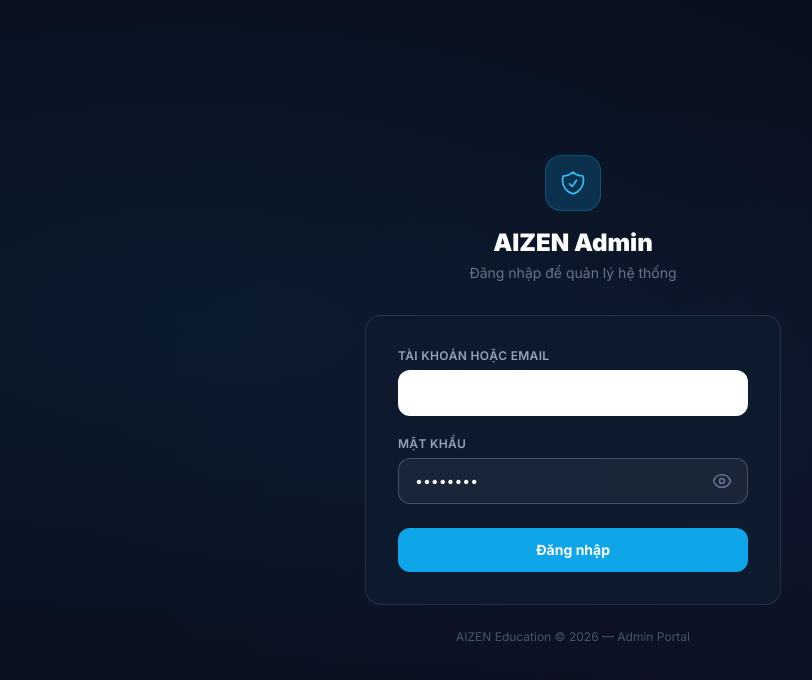
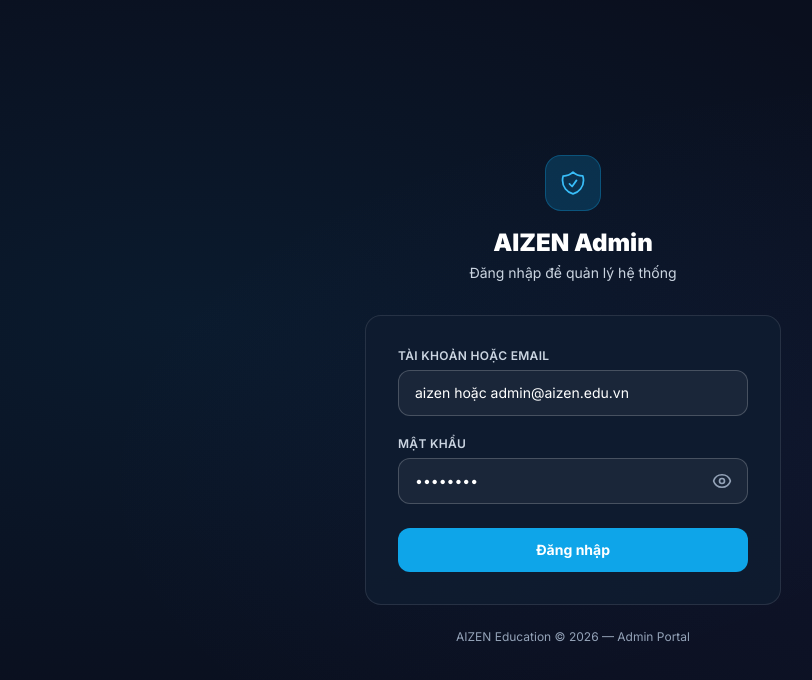
Before and after one commit to Aizenworld69/landing_page_aizen, a Next.js app in the folder apps/frontend/: page /admin/dangnhap in a window 1280 px wide. Shown: the top 680 px of the page, without its empty margins (67-879 px from the left). Built offline with nearby package versions, Linux system fonts and the light colour scheme; no server answers.

Commit message:
style: fix input backgrounds and text contrast on admin login page

```diff
--- a/apps/frontend/src/app/admin/dangnhap/page.tsx
+++ b/apps/frontend/src/app/admin/dangnhap/page.tsx
@@ -63,19 +63,19 @@
             </svg>
           </div>
           <h1 className="text-2xl font-black text-white">AIZEN Admin</h1>
-          <p className="text-slate-500 text-sm mt-1">Đăng nhập để quản lý hệ thống</p>
+          <p className="text-slate-300 text-sm mt-1">Đăng nhập để quản lý hệ thống</p>
         </div>
 
         {/* Card */}
         <div
           className="rounded-2xl border border-white/10 p-8"
-          style={{ background: 'rgba(15,28,48,0.85)' }}
+          style={{ background: 'rgba(15,28,48,0.9)' }}
         >
           <form onSubmit={handleSubmit} className="flex flex-col gap-5">
 
             {/* Email */}
             <div className="flex flex-col gap-1.5">
-              <label className="text-xs font-semibold text-slate-400 uppercase tracking-wide">
+              <label className="text-xs font-semibold text-slate-300 uppercase tracking-wide">
                 Tài khoản hoặc Email
               </label>
               <input
@@ -84,14 +84,19 @@
                 value={email}
                 onChange={(e) => setEmail(e.target.value)}
                 placeholder="aizen hoặc admin@aizen.edu.vn"
-                style={{ color: '#fff', caretColor: '#fff', WebkitTextFillColor: '#fff' }}
-                className="w-full px-4 py-3 rounded-xl border border-white/20 text-white text-sm placeholder:text-slate-600 focus:outline-none focus:ring-2 focus:ring-sky-500/50 focus:border-sky-500/50 transition-colors"
+                style={{
+                  color: '#fff',
+                  backgroundColor: 'rgba(255, 255, 255, 0.05)',
+                  caretColor: '#fff',
+                  WebkitTextFillColor: '#fff',
+                }}
+                className="w-full px-4 py-3 rounded-xl border border-white/20 text-white text-sm placeholder:text-slate-500 focus:outline-none focus:ring-2 focus:ring-sky-500/50 focus:border-sky-500/50 transition-colors"
               />
             </div>
 
             {/* Password */}
             <div className="flex flex-col gap-1.5">
-              <label className="text-xs font-semibold text-slate-400 uppercase tracking-wide">
+              <label className="text-xs font-semibold text-slate-300 uppercase tracking-wide">
                 Mật khẩu
               </label>
               <div className="relative">
@@ -101,13 +106,18 @@
                   value={password}
                   onChange={(e) => setPassword(e.target.value)}
                   placeholder="••••••••"
-                  style={{ color: '#fff', caretColor: '#fff', WebkitTextFillColor: '#fff', background: 'rgba(255,255,255,0.05)' }}
-                  className="w-full px-4 py-3 pr-12 rounded-xl border border-white/20 text-white text-sm placeholder:text-slate-600 focus:outline-none focus:ring-2 focus:ring-sky-500/50 focus:border-sky-500/50 transition-colors"
+                  style={{
+                    color: '#fff',
+                    backgroundColor: 'rgba(255, 255, 255, 0.05)',
+                    caretColor: '#fff',
+                    WebkitTextFillColor: '#fff',
+                  }}
+                  className="w-full px-4 py-3 pr-12 rounded-xl border border-white/20 text-white text-sm placeholder:text-slate-500 focus:outline-none focus:ring-2 focus:ring-sky-500/50 focus:border-sky-500/50 transition-colors"
                 />
                 <button
                   type="button"
                   onClick={() => setShowPw((v) => !v)}
-                  className="absolute right-3 top-1/2 -translate-y-1/2 p-1 text-slate-500 hover:text-slate-300 transition-colors"
+                  className="absolute right-3 top-1/2 -translate-y-1/2 p-1 text-slate-400 hover:text-slate-200 transition-colors"
                 >
                   {showPw ? (
                     <svg className="w-5 h-5" fill="none" stroke="currentColor" viewBox="0 0 24 24">
@@ -154,7 +164,7 @@
           </form>
         </div>
 
-        <p className="text-center text-xs text-slate-600 mt-6">
+        <p className="text-center text-xs text-slate-400 mt-6">
           AIZEN Education © {new Date().getFullYear()} — Admin Portal
         </p>
       </div>
```
